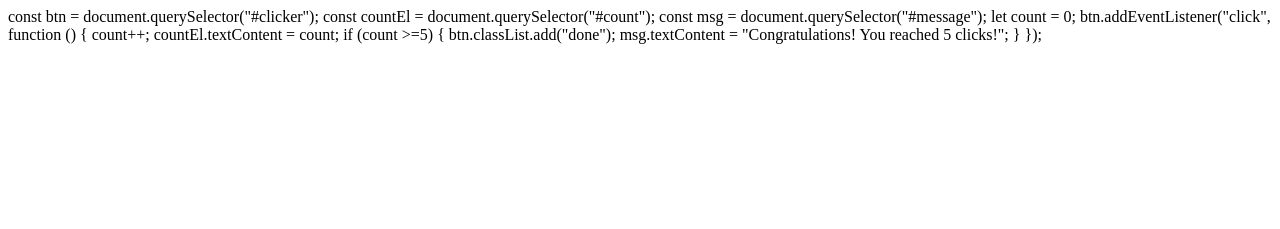
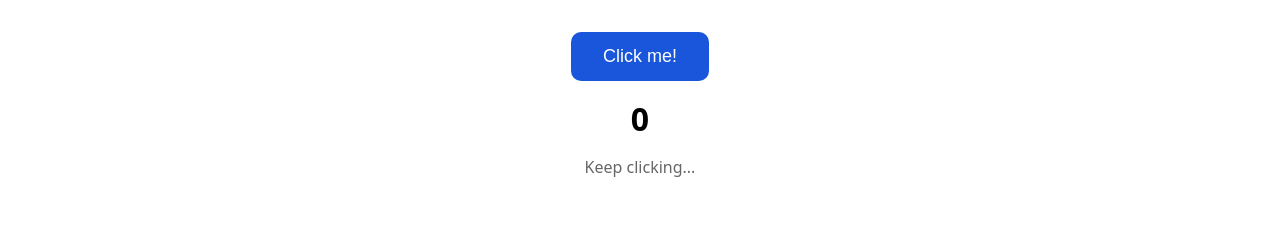
Before and after one commit to ps8023724-sys/Web-programing-, a plain HTML site: page Week4 /Task1.html in a window 1280 px wide. Drawn offline with Linux system fonts and the light colour scheme.

Commit message:
Update click counter HTML and JavaScript
Refactor click counter functionality and styles.

```diff
--- a/Week4 /Task1.html
+++ b/Week4 /Task1.html
@@ -1,3 +1,54 @@
+<!DOCTYPE html>
+<html>
+<head>
+  <meta charset="UTF-8">
+  <title>Click Counter</title>
+
+  <style>
+    body {
+      font-family: system-ui;
+      padding: 24px;
+      text-align: center;
+    }
+
+    .done {
+      background: #16a34a !important;
+    }
+
+    #clicker {
+      padding: 14px 32px;
+      font-size: 18px;
+      border: none;
+      background: #1a56db;
+      color: white;
+      border-radius: 10px;
+      cursor: pointer;
+      transition: background 0.3s;
+    }
+
+    #count {
+      font-size: 32px;
+      font-weight: bold;
+      margin: 16px 0;
+    }
+
+    #message {
+      font-size: 16px;
+      color: #666;
+    }
+  </style>
+</head>
+
+<body>
+
+  <button id="clicker">Click me!</button>
+
+  <p id="count">0</p>
+
+  <p id="message">Keep clicking...</p>
+
+
+  <script>
     const btn = document.querySelector("#clicker");
     const countEl = document.querySelector("#count");
     const msg = document.querySelector("#message");
@@ -6,10 +57,15 @@ let count = 0;
 
     btn.addEventListener("click", function () {
       count++;
+
       countEl.textContent = count;
 
-    if (count >=5) {
+      if (count >= 5) {
         btn.classList.add("done");
         msg.textContent = "Congratulations! You reached 5 clicks!";
       }
     });
+  </script>
+
+</body>
+</html>
```
Lines whose indentation alone changed are shown as unchanged.
